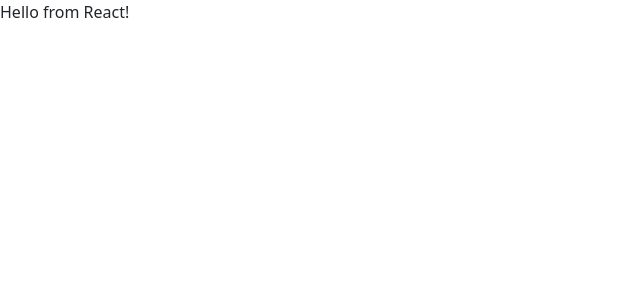
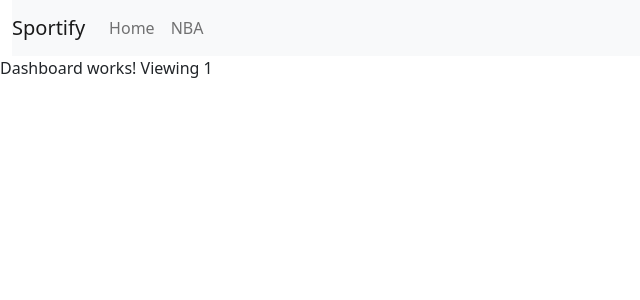
Before and after one commit to mattmusc/disney-movies, a React (Create React App) app: page /s/1 in a window 1280 px wide. Shown: the top 300 px of the page, without its empty margins (0-640 px from the left). Built offline with nearby package versions, Linux system fonts and the light colour scheme.

Commit message:
Adds navbar and react router.

```diff
--- a/package.json
+++ b/package.json
@@ -3,6 +3,7 @@
   "version": "0.0.1",
   "private": true,
   "dependencies": {
+    "@reduxjs/toolkit": "^1.6.1",
     "@testing-library/jest-dom": "^5.11.4",
     "@testing-library/react": "^11.1.0",
     "@testing-library/user-event": "^12.1.10",
@@ -10,8 +11,9 @@
     "@types/node": "^12.0.0",
     "@types/react": "^17.0.0",
     "@types/react-dom": "^17.0.0",
+    "@types/react-router-dom": "^5.1.9",
     "bootstrap": "^5.1.1",
-    "node-sass": "^6.0.1",
+    "echarts": "^5.2.0",
     "react": "^17.0.2",
     "react-dom": "^17.0.2",
     "react-redux": "^7.2.5",
--- a/src/App.tsx
+++ b/src/App.tsx
@@ -1,9 +1,26 @@
 import React from 'react';
+import {BrowserRouter as Router, Route, Switch} from 'react-router-dom';
+
+import {Navbar} from './core/components';
+import {Dashboard} from './features';
 
 function App() {
   return (
-    <div>
-      Hello from React!
+    <div className="container-fluid">
+      <Router>
+        <Navbar/>
+
+        <Switch>
+          <Route path="/s/:sport">
+            <Dashboard/>
+          </Route>
+
+          <Route path="/">
+            <h1>Select a Sport</h1>
+          </Route>
+        </Switch>
+
+      </Router>
     </div>
   );
 }
--- /dev/null
+++ b/src/core/components/index.ts
@@ -0,0 +1 @@
+export * from './navbar'
--- /dev/null
+++ b/src/core/components/navbar/index.tsx
@@ -0,0 +1,37 @@
+import React from 'react';
+import {Link, useRouteMatch} from 'react-router-dom';
+
+interface NavItemLinkProps {
+  children: React.ReactElement | string;
+  path: string;
+  to: string;
+}
+
+const NavItemLink = ({children, path, to}: NavItemLinkProps) => {
+  return (
+    <li className={`nav-item ${path === to ? 'active' : ''}`}>
+      <Link className="nav-link" to={to}>{children}</Link>
+    </li>
+  );
+};
+
+export const Navbar = () => {
+  const {path} = useRouteMatch();
+
+  return (
+    <nav className="navbar navbar-expand-lg navbar-light bg-light">
+      <Link className="navbar-brand" to="/">Sportify</Link>
+
+      <div className="collapse navbar-collapse">
+        <ul className="navbar-nav mr-auto">
+          <NavItemLink path={path} to="/">
+            Home
+          </NavItemLink>
+          <NavItemLink path={path} to="/s/nba">
+            NBA
+          </NavItemLink>
+        </ul>
+      </div>
+    </nav>
+  );
+}
--- /dev/null
+++ b/src/core/store/index.ts
@@ -0,0 +1,14 @@
+import {configureStore, createReducer} from '@reduxjs/toolkit';
+
+export interface AppState {
+}
+
+const initialState: AppState = {};
+
+const rootReducer = createReducer(initialState, (() => {
+
+}));
+
+export const store = configureStore<AppState>({
+  reducer: rootReducer,
+});
--- /dev/null
+++ b/src/features/dashboard/index.tsx
@@ -0,0 +1,13 @@
+import React from 'react';
+import {useParams} from 'react-router-dom';
+
+export const Dashboard = () => {
+  const {sport} = useParams<{ sport: string }>();
+
+  return (
+    <div className="row">
+      Dashboard works!
+      Viewing {sport}
+    </div>
+  );
+};
--- /dev/null
+++ b/src/features/index.ts
@@ -0,0 +1 @@
+export * from './dashboard';
--- /dev/null
+++ b/src/index.css
@@ -0,0 +1 @@
+@import '~bootstrap/dist/css/bootstrap.min.css';
--- a/src/index.scss
+++ /dev/null
@@ -1,3 +0,0 @@
-// insert here overrides
-
-@import '~bootstrap/scss/bootstrap';
--- a/src/index.tsx
+++ b/src/index.tsx
@@ -1,12 +1,17 @@
 import React from 'react';
 import ReactDOM from 'react-dom';
-import 'src/index.scss';
+import { Provider } from 'react-redux';
+
+import {store} from './core/store';
+import './index.css';
 import App from './App';
 import reportWebVitals from './reportWebVitals';
 
 ReactDOM.render(
   <React.StrictMode>
-    <App />
+    <Provider store={store}>
+      <App/>
+    </Provider>
   </React.StrictMode>,
   document.getElementById('root')
 );
```
